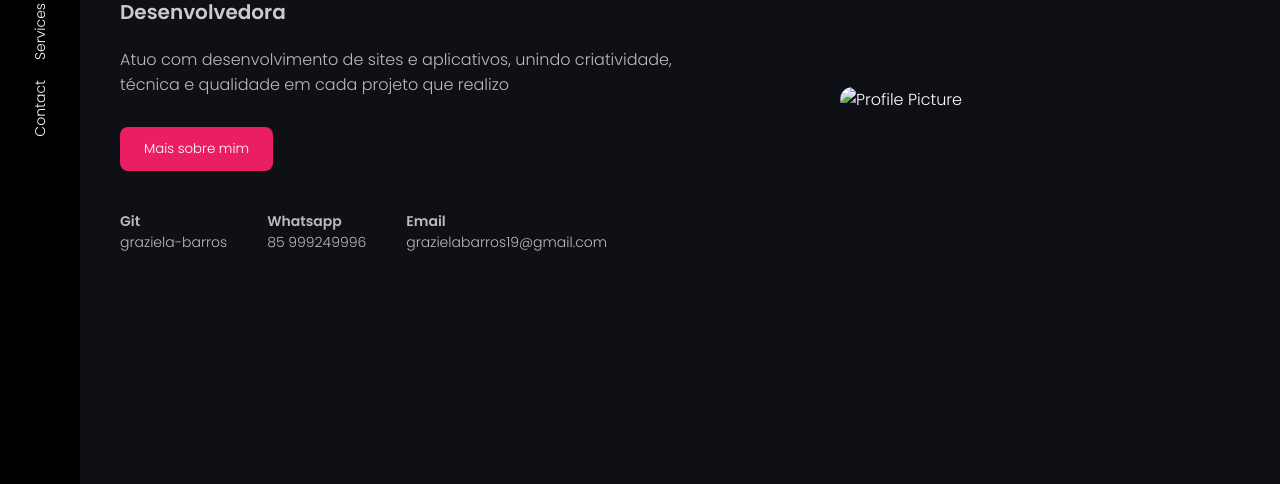
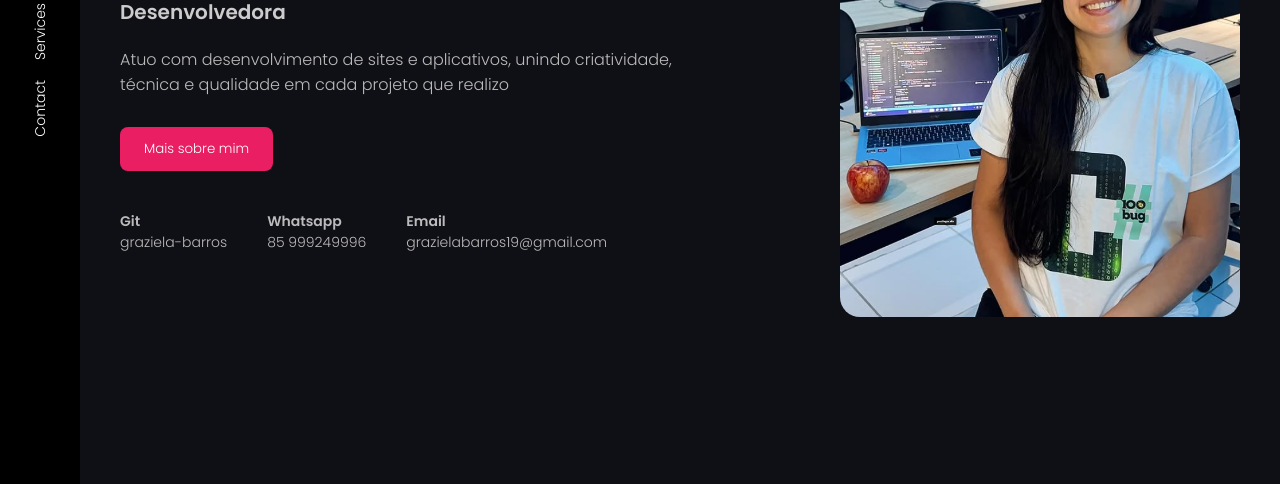
Before and after one commit to graziela-barros/grazi.dev, a plain HTML site: page index.html in a window 1280 px wide. Shown: the part 316-800 px from the top of the page. Drawn offline with Linux system fonts and the light colour scheme; the site is published under a folder, as on GitHub Pages, so addresses that start at the root find nothing.

Commit message:
arquivos da página

```diff
--- a/index.html
+++ b/index.html
@@ -43,7 +43,7 @@
         </div>
       </div>
       <div class="profile-img">
-        <img src="/img/graziela.png" alt="Profile Picture" />
+        <img src="graziela.png" alt="Profile Picture" />
       </div>
     </div>
   </div>
```
Also changed, not shown: graziela.png (added).
